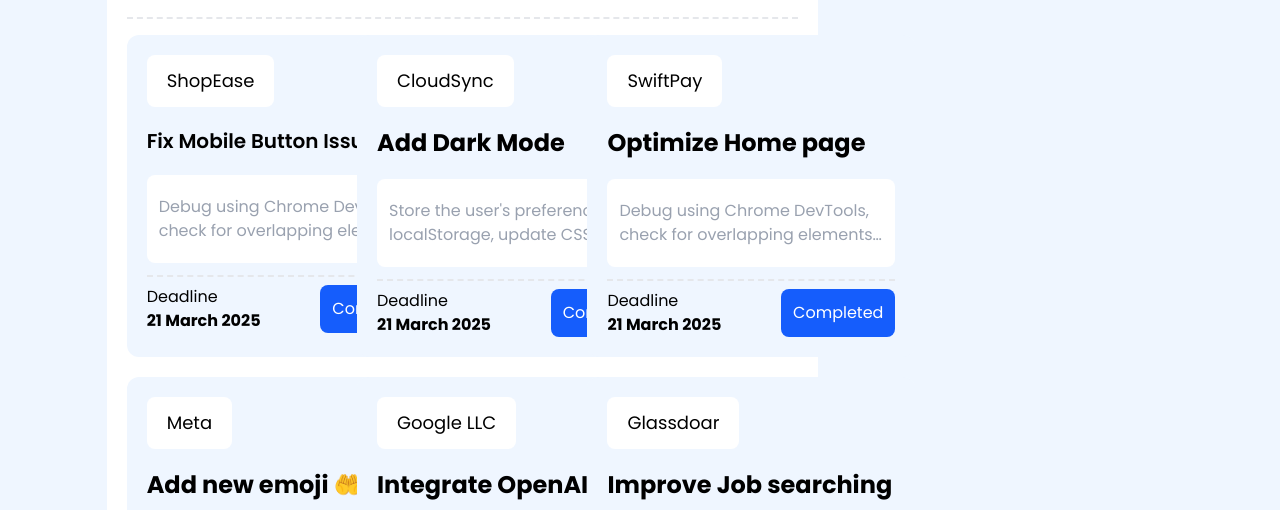
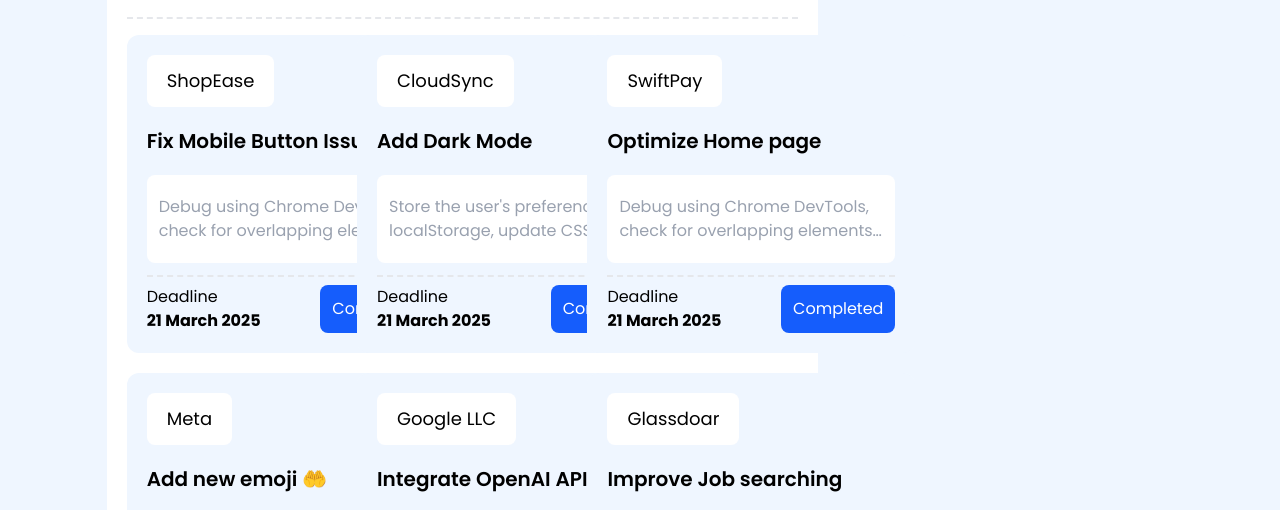
Before and after one commit to tasinvoid/A5-dev-board, a plain HTML site: page index.html in a window 1280 px wide. Shown: the part 387-897 px from the top of the page. Drawn offline with nearby package versions, Linux system fonts and the light colour scheme.

```diff
--- a/index.html
+++ b/index.html
@@ -120,7 +120,7 @@
                 <p class="text-lg">CloudSync</p>
               </div>
               <div>
-                <h1 class="font-bold text-2xl my-5">Add Dark Mode</h1>
+                <h1 class="font-semibold text-xl my-5">Add Dark Mode</h1>
                 <div class="boder w-72 px-3 py-5 bg-white rounded-lg mb-3">
                   <p class="line-clamp-2 text-gray-400">
                     Store the user's preference in localStorage, update CSS
@@ -145,7 +145,7 @@
                 <p class="text-lg">SwiftPay</p>
               </div>
               <div>
-                <h1 class="font-bold text-2xl my-5">Optimize Home page </h1>
+                <h1 class="font-semibold text-xl my-5">Optimize Home page </h1>
                 <div class="boder w-72 px-3 py-5 bg-white rounded-lg mb-3">
                   <p class="line-clamp-2 text-gray-400">
                     Debug using Chrome DevTools, check for overlapping elements,
@@ -171,7 +171,7 @@
                 <p class="text-lg">Meta</p>
               </div>
               <div>
-                <h1 class="font-bold text-2xl my-5">Add new emoji 🤲</h1>
+                <h1 class="font-semibold text-xl my-5">Add new emoji 🤲</h1>
                 <div class="boder w-72 px-3 py-5 bg-white rounded-lg mb-3">
                   <p class="line-clamp-2 text-gray-400">
                     Debug using Chrome DevTools, check for overlapping elements,
@@ -197,7 +197,7 @@
                 <p class="text-lg">Google LLC</p>
               </div>
               <div>
-                <h1 class="font-bold text-2xl my-5">Integrate OpenAI API</h1>
+                <h1 class="font-semibold text-xl my-5">Integrate OpenAI API</h1>
                 <div class="boder w-72 px-3 py-5 bg-white rounded-lg mb-3">
                   <p class="line-clamp-2 text-gray-400">
                     Debug using Chrome DevTools, check for overlapping elements,
@@ -223,14 +223,15 @@
                 <p class="text-lg">Glassdoar</p>
               </div>
               <div>
-                <h1 class="font-bold text-2xl my-5">Improve Job searching</h1>
+                <h1 class="font-semibold text-xl my-5">
+                  Improve Job searching
+                </h1>
                 <div class="boder w-72 px-3 py-5 bg-white rounded-lg mb-3">
                   <p class="line-clamp-2 text-gray-400">
                     Debug using Chrome DevTools, check for overlapping elements,
                     and ensure onClick works properly and ensure onClick works
                     properly
                   </p>
-                  <!-- side bar -->
                 </div>
               </div>
               <div
```
